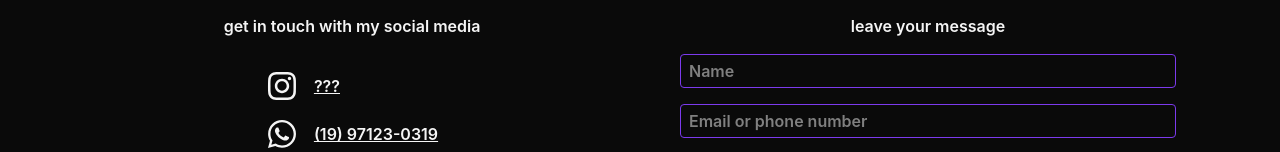
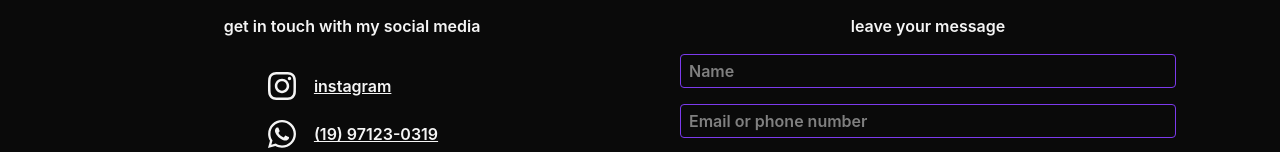
Before and after one commit to XMegaLatiosX/Portifolio, a React (Vite) app: page /contact in a window 1280 px wide. Shown: the part 282-434 px from the top of the page. Built offline with nearby package versions, Linux system fonts and the light colour scheme.

Commit message:
feature element key fix in project page, cta change on landing page and external links fix

```diff
--- a/src/components/ContactForm.jsx
+++ b/src/components/ContactForm.jsx
@@ -64,9 +64,9 @@ export default function ContactForm() {
                 <div className="flex flex-col max-w-full lg:w-lg items-center gap-8 *:items-center font-semibold">
                     <h3 className="font-semibold">get in touch with my social media</h3>
                     <div className="flex flex-col *:w-full *:flex *:gap-4 *:items-center *:hover:scale-110 *:transition-all *:duration-300 gap-4">
-                        <Link draggable="false" className="underline" to={"https://www.instagram.com//"}>
-                        <FaInstagram size={32}/>???</Link>
-                        <Link draggable="false" className="underline" to={"https://wa.me/5519981273464?text=Olá,%20vim%20pelo%20site%20HLS%20Imóveis!"}>
+                        <Link draggable="false" className="underline" to={"https://www.instagram.com/js.webdev/"}>
+                        <FaInstagram size={32}/>instagram</Link>
+                        <Link draggable="false" className="underline" to={"https://wa.me/5519971230319?text=Hello,%20I'm%20interested%20in%20a%20website!"}>
                         <FaWhatsapp size={32}/>(19) 97123-0319</Link>
                         <Link draggable="false" className="underline" to={"mailto:juio.alves.souza@gmail.com://dominio.com"}>
                         <GoMail size={32}/>Email</Link>
--- a/src/components/DefaultLayout.jsx
+++ b/src/components/DefaultLayout.jsx
@@ -55,13 +55,13 @@ function DefaultLayout({ children }) {
                 <nav className="flex flex-row justify-around">
                     <div className="flex flex-col gap-4 h-8 *:flex *:gap-1 *:items-center">
                         <span className="text-lg font-bold text-text">CONTATO:</span>
-                        <a target="_blank" rel="noopener noreferrer" href="https://wa.me/5519981273464?text=Olá,%20vim%20pelo%20site%20HLS%20Imóveis!">
+                        <a target="_blank" rel="noopener noreferrer" href="https://wa.me/5519971230319?text=Hello,%20I'm%20interested%20in%20a%20website!">
                             <FaWhatsapp></FaWhatsapp>
                             (19) 97123-0319
                         </a>
-                        <a target="_blank" rel="noopener noreferrer" href="https://www.instagram.com/???/">
+                        <a target="_blank" rel="noopener noreferrer" href="https://www.instagram.com/js.webdev/">
                             <FaInstagram ></FaInstagram >
-                            ???
+                            instagram
                         </a>
                     </div>
 
--- a/src/pages/Home.jsx
+++ b/src/pages/Home.jsx
@@ -97,12 +97,12 @@ function Home() {
                         </p>
 
                         {/* Botões */}
-                        <div className="flex flex-wrap gap-2 pt-2 *:px-2 *:py-2 *:lg:px-6 *:lg:py-3 *:rounded-md font-medium">
+                        <div className="flex flex-wrap lg:justify-start justify-center gap-2 pt-2 *:px-2 *:py-2 *:lg:px-6 *:lg:py-3 *:rounded-md font-medium">
                             <button className="bg-primary flex items-center gap-1 lg:gap-2">
-                            Contact me <MdArrowOutward size={24}/>
+                                Get a Free Quote <MdArrowOutward size={24}/>
                             </button>
                             <button className="border border-primary hover:bg-primary">
-                            See my projects
+                                See my projects
                             </button>
                         </div>
                     </div>
@@ -120,10 +120,10 @@ function Home() {
 
             <div className="relative lg:-top-10 lg:h-auto lg:pr-8 flex flex-col lg:flex-row lg:bg-transparent justify-end items-center lg:gap-8 w-full lg:w-fit gap-4 py-4 lg:py-0 self-end text-lg font-semibold
             *:flex *:items-center *:gap-2 *:hover:underline *:hover:scale-110 *:hover:cursor-pointer *:transition-all *:duration-150">
-                <a><FaWhatsapp size={24}/><span>+55 (19) 97123-0319</span></a>
-                <a><FaInstagram size={24}/><span>Instagram</span></a>
-                <a><FaGithub size={24}/><span>GitHub</span></a>
-                <a><GoMail size={24}/><span>Email</span></a>
+                <a href="https://wa.me/5519971230319?text=Hello,%20I'm%20interested%20in%20a%20website!"><FaWhatsapp size={24}/><span>+55 (19) 97123-0319</span></a>
+                <a href="https://www.instagram.com/js.webdev/"><FaInstagram size={24}/><span>Instagram</span></a>
+                <a href="https://github.com/XMegaLatiosX?tab=repositories"><FaGithub size={24}/><span>GitHub</span></a>
+                <a href="mailto:juio.alves.souza@gmail.com://dominio.com"><GoMail size={24}/><span>Email</span></a>
             </div>
 
 
--- a/src/pages/Project.jsx
+++ b/src/pages/Project.jsx
@@ -29,7 +29,7 @@ function Project() {
                     <div className="flex flex-col gap-8 py-16">
                         <h4 className="text-3xl font-bold text-primary">Features</h4>
                         <div className="flex flex-col gap-2 text-xl font-semibold mb-8">
-                            {project.features.map(feature => (<span>– {feature}</span>))}
+                            {project.features.map((feature, i) => (<span key={i}>– {feature}</span>))}
                         </div>
                         <h4 className="text-3xl font-bold text-primary">Solutions</h4>
                         <p className="font-semibold text-lg">{project.solution}</p>
```
Also changed, not shown: public/print.png (added), public/print.webp (added).
